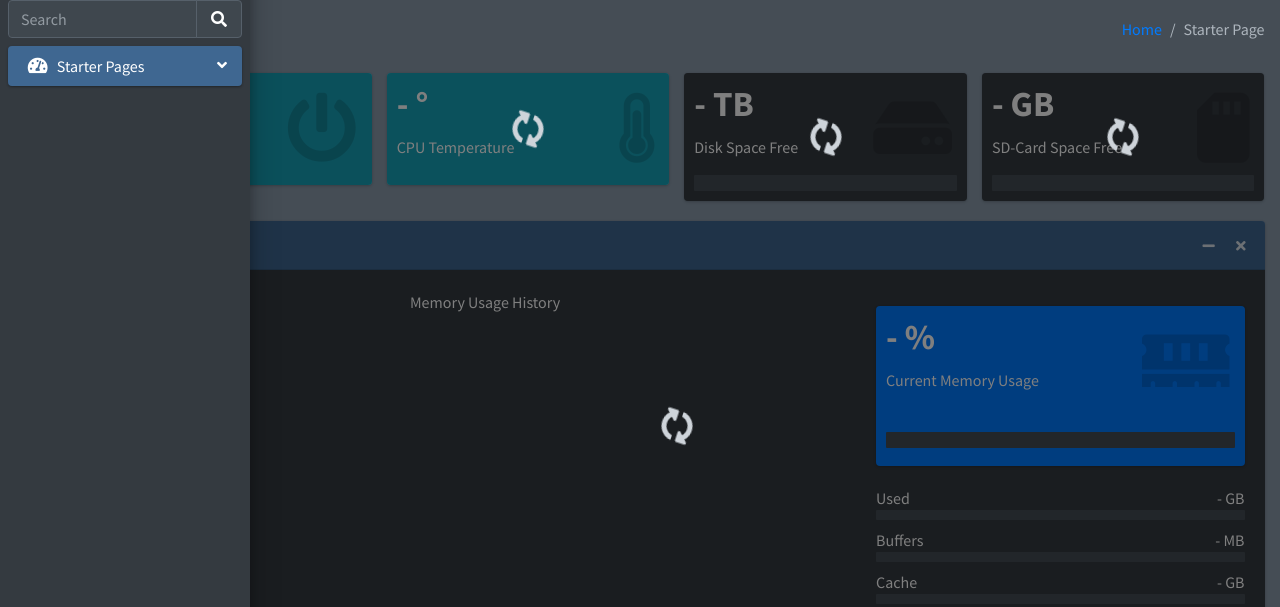
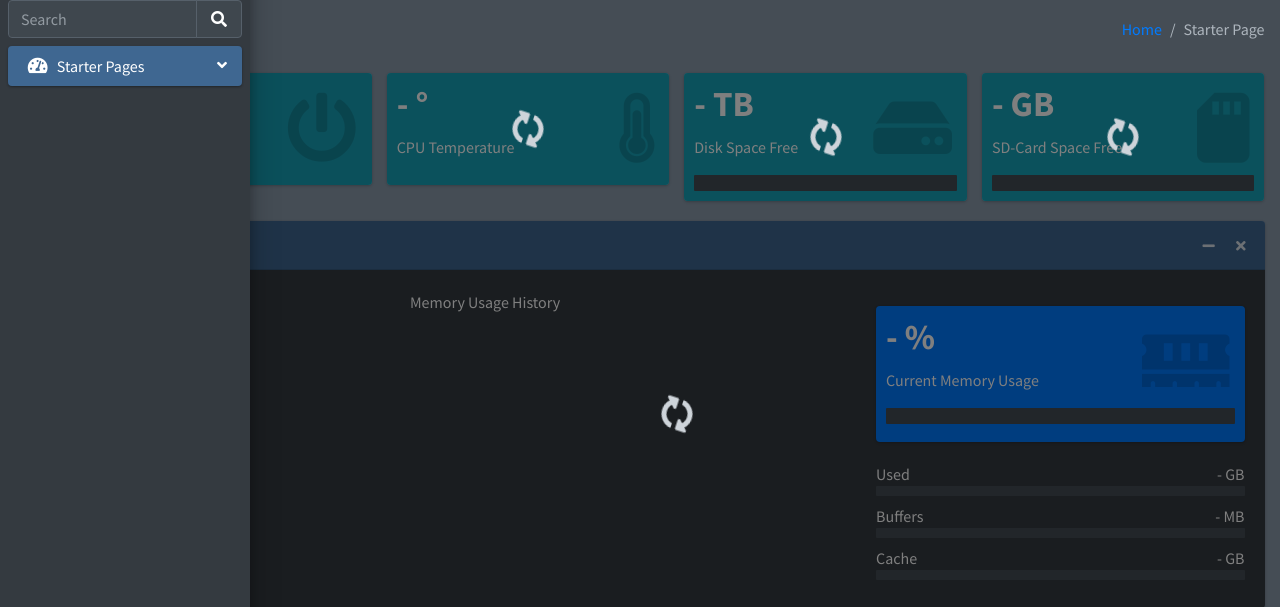
Before and after one commit to exal99/pi-monitor, a Flask app: page / in a window 1280 px wide. Shown: the part 57-664 px from the top of the page. Run offline with Flask 2, Linux system fonts and the light colour scheme; some libraries are stand-ins or nearby versions.

Commit message:
Minor visual updates and bug fixes

```diff
--- a/templates/base.html
+++ b/templates/base.html
@@ -134,7 +134,7 @@
           </div>
 
           <div class="col-md-3">
-            <div class="small-box bg-gray-dark">
+            <div class="small-box bg-info">
                 <div class="inner">
                     <h3 id="disk-free">- TB</h3>
                     <p>Disk Space Free</p>
@@ -151,7 +151,7 @@
             </div>
           </div>
           <div class="col-md-3">
-            <div class="small-box bg-gray-dark">
+            <div class="small-box bg-info">
                 <div class="inner">
                     <h3 id="sd-free">- GB</h3>
                     <p>SD-Card Space Free</p>
@@ -209,7 +209,6 @@
                       <div class="inner">
                           <h3 id="ram-usage">- %</h3>
                           <p>Current Memory Usage</p>
-                          <br/>
 
                           <div class="progress-group">
                             <div class="progress">
```
Also changed, not shown: static/js/script.js (+10 -6 lines).
